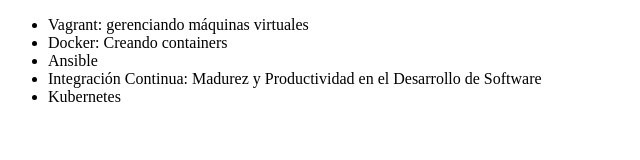
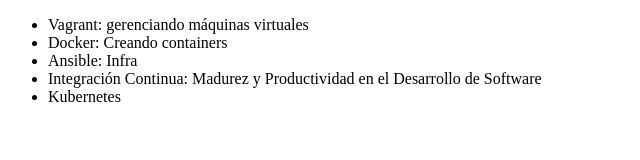
Before and after one commit to Castrico91/alura, a plain HTML site: page index.html in a window 1280 px wide. Shown: the full height of the page, 0-640 px from the left. Drawn offline with Linux system fonts and the light colour scheme.

Commit message:
Cambiando Ansible

```diff
--- a/index.html
+++ b/index.html
@@ -13,7 +13,7 @@
         <ul>
             <li>Vagrant: gerenciando máquinas virtuales</li>
             <li>Docker: Creando containers</li>
-            <li>Ansible</li>
+            <li>Ansible: Infra</li>
             <li>Integración Continua: Madurez y Productividad en el Desarrollo de Software</li>
             <li>Kubernetes</li>
         </ul>
```
